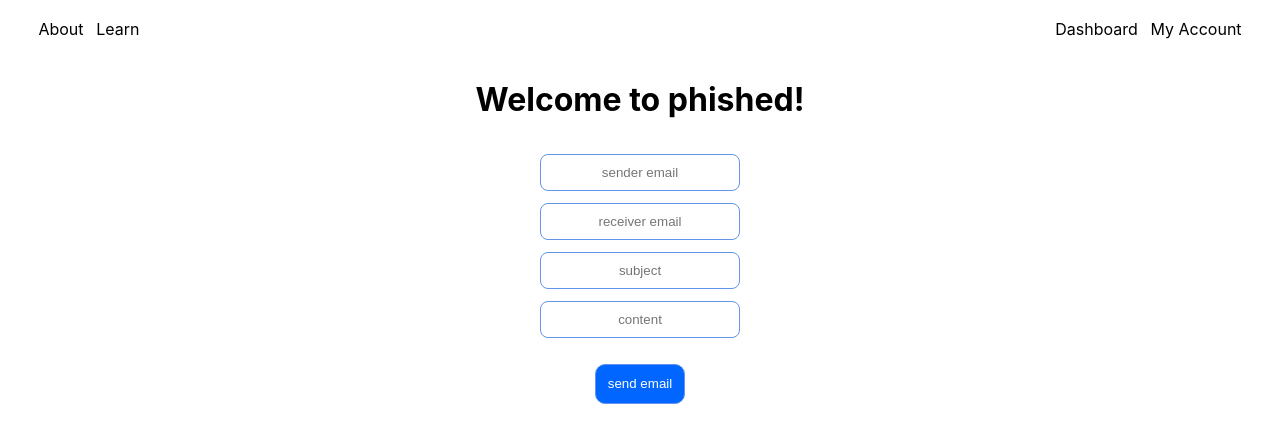
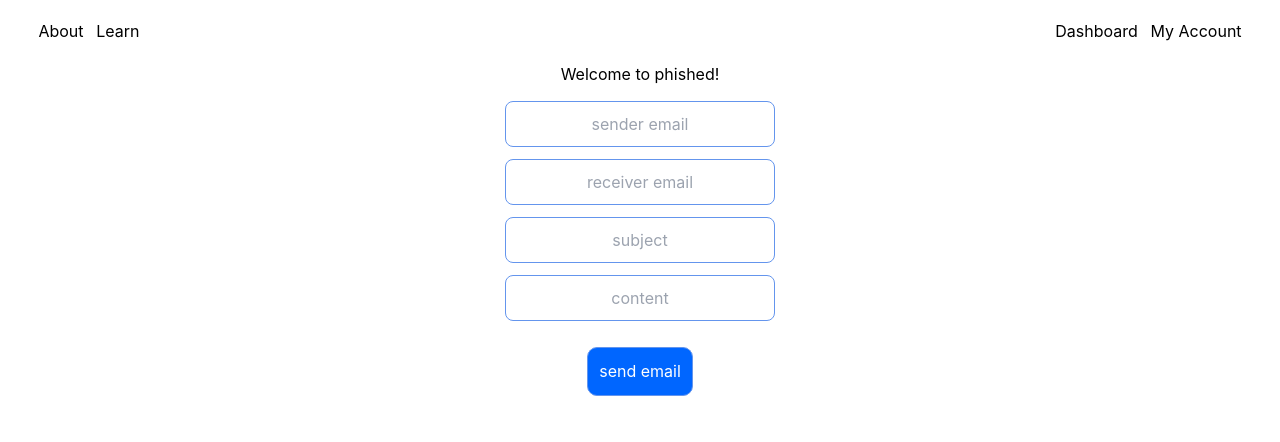
Before and after one commit to phished-co/phished_web_app, a Next.js app: page / in a window 1280 px wide. Shown: the top 442 px of the page. Built offline with nearby package versions, Linux system fonts and the light colour scheme.

Commit message:
install tailwind

```diff
--- a/package.json
+++ b/package.json
@@ -31,12 +31,15 @@
     "@storybook/manager-webpack5": "^6.5.12",
     "@storybook/react": "^6.5.12",
     "@storybook/testing-library": "^0.0.13",
+    "autoprefixer": "^10.4.12",
     "babel-loader": "^8.2.5",
     "cross-env": "^7.0.3",
     "eslint": "8.25.0",
     "eslint-config-next": "12.3.1",
     "eslint-plugin-storybook": "^0.6.5",
-    "prettier": "^2.7.1"
+    "postcss": "^8.4.18",
+    "prettier": "^2.7.1",
+    "tailwindcss": "^3.1.8"
   },
   "resolutions": {
     "webpack": "^5"
--- /dev/null
+++ b/postcss.config.js
@@ -0,0 +1,6 @@
+module.exports = {
+  plugins: {
+    tailwindcss: {},
+    autoprefixer: {},
+  },
+}
--- a/styles/globals.css
+++ b/styles/globals.css
@@ -1,3 +1,7 @@
+@tailwind base;
+@tailwind components;
+@tailwind utilities;
+
 html,
 body {
   padding: 0;
@@ -19,6 +23,7 @@
   html {
     color-scheme: dark;
   }
+
   body {
     color: white;
     background: black;
--- /dev/null
+++ b/tailwind.config.js
@@ -0,0 +1,11 @@
+/** @type {import('tailwindcss').Config} */
+module.exports = {
+  content: [
+    "./pages/**/*.{js,ts,jsx,tsx}",
+    "./components/**/*.{js,ts,jsx,tsx}",
+  ],
+  theme: {
+    extend: {},
+  },
+  plugins: [],
+}
```
Also changed, not shown: 1 other file (tests, documents, lock files or other folders).
